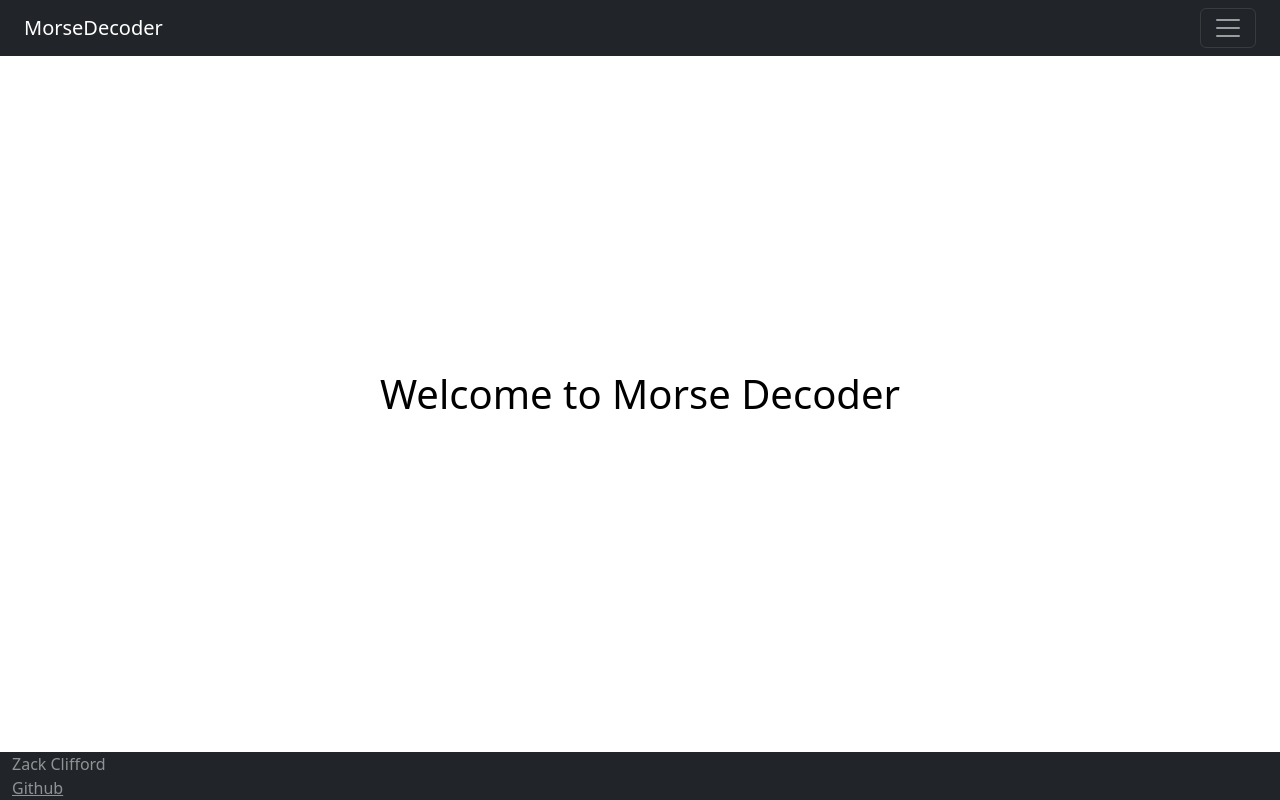
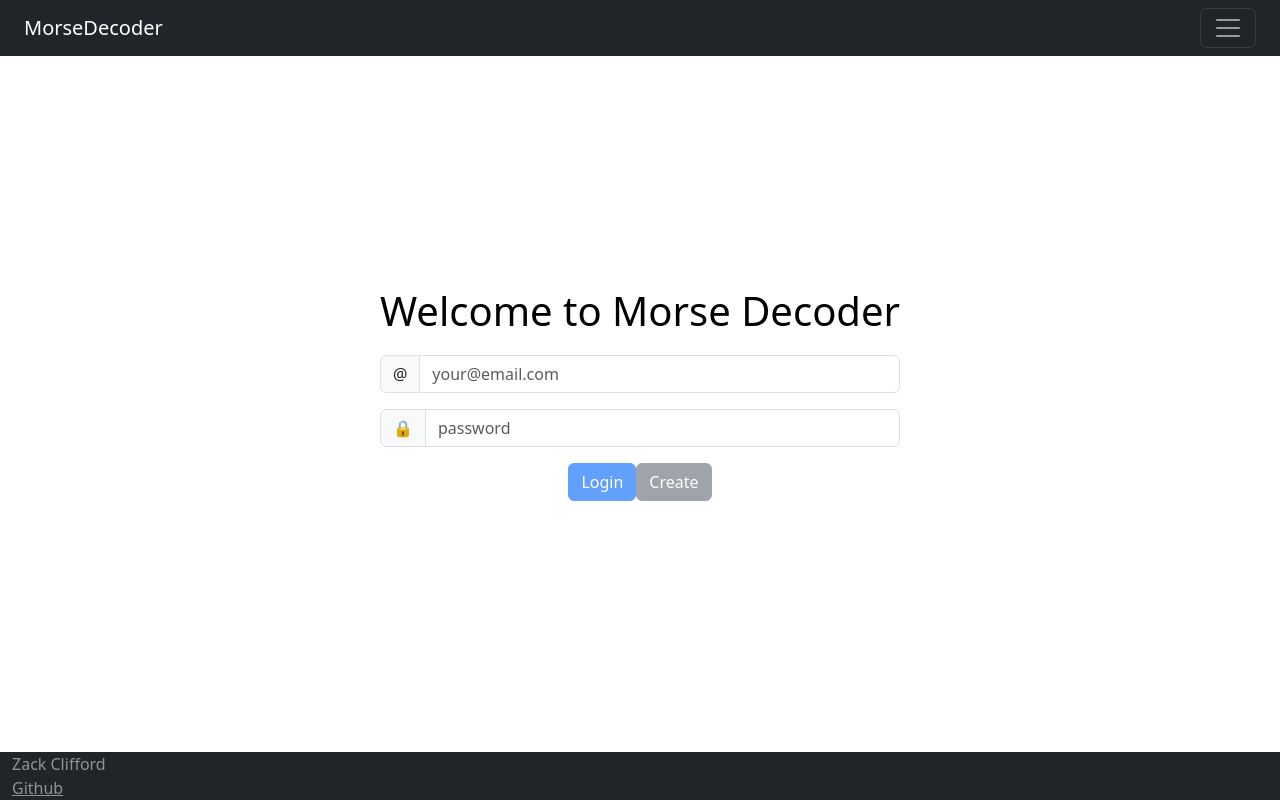
Before and after one commit to CobaltTarantula/startup, a React (Vite) app: page / in a window 1280 px wide. Built offline with nearby package versions, Linux system fonts and the light colour scheme.

Commit message:
login page loads now, gotta fix authentication

```diff
--- a/src/app.jsx
+++ b/src/app.jsx
@@ -1,4 +1,4 @@
-import React, { useState } from 'react';
+import React, { useState, useEffect } from 'react';
 import 'bootstrap/dist/css/bootstrap.min.css';
 import 'bootstrap/dist/js/bootstrap.bundle.min.js';
 import './app.css';
@@ -19,8 +19,18 @@ const AuthState = {
 };
 
 export default function App() {
-  const [authState, setAuthState] = useState(AuthState.Unauthenticated);
-  const [userName, setUserName] = useState('');
+  const [authState, setAuthState] = useState(() => {
+    return localStorage.getItem('authState') || AuthState.Unauthenticated;
+  });
+  const [userName, setUserName] = useState(() => localStorage.getItem('userName') || '');
+  useEffect(() => {
+    localStorage.setItem('authState', authState);
+    if (authState === AuthState.Authenticated) {
+      localStorage.setItem('userName', userName);
+    } else {
+      localStorage.removeItem('userName');
+    }
+  }, [authState, userName]);
   return (
     <BrowserRouter>
       <div className='body bg-dark text-light'>
--- a/src/login/login.jsx
+++ b/src/login/login.jsx
@@ -7,13 +7,21 @@ export function Login({ userName, authState, onAuthChange}) {
   return (
     <main>
       <div>
-        {authState !== AuthState.Unknown && <h1 className="h-center">Welcome to Morse Decoder</h1>}
-        {authState === AuthState.Authenticated && <Authenticated userName={userName} onLogout={() => onAuthChange(userName, AuthState.Unauthenticated)} />}
-        {authState === AuthState.Unauthenticated && (
+        <h1 className="h-center">Welcome to Morse Decoder</h1>
+          {authState === AuthState.Authenticated ? (
+            <Authenticated
+              userName={userName}
+              onLogout={() => {
+                localStorage.removeItem('userName');
+                onAuthChange(null, AuthState.Unauthenticated);
+              }}
+            />
+          ) : (
             <Unauthenticated
               userName={userName}
               onLogin={(loginUserName) => {
                 onAuthChange(loginUserName, AuthState.Authenticated);
+                console.log('Auth state changed:', authState);
               }}
             />
           )}
--- a/src/login/unauthenticated.jsx
+++ b/src/login/unauthenticated.jsx
@@ -29,12 +29,14 @@ export function Unauthenticated(props) {
           <span className='input-group-text'>🔒</span>
           <input className='form-control' type='password' onChange={(e) => setPassword(e.target.value)} placeholder='password' />
         </div>
+        <div className='h-center'>
             <Button variant='primary' onClick={() => loginUser()} disabled={!userName || !password}>
             Login
             </Button>
             <Button variant='secondary' onClick={() => createUser()} disabled={!userName || !password}>
             Create
             </Button>
+        </div>
       </div>
 
       <MessageDialog message={displayError} onHide={() => setDisplayError(null)} />
```
Lines whose indentation alone changed are shown as unchanged.
